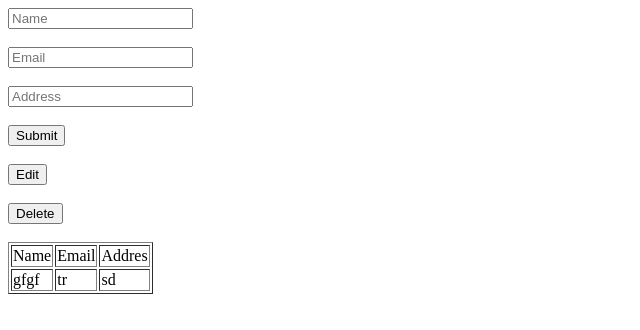
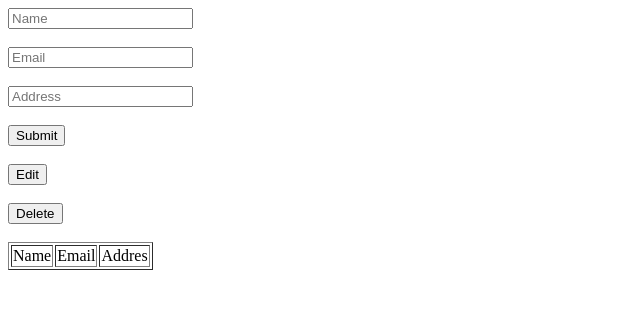
Before and after one commit to wajeehulhasan/task1, a website: page index.html in a window 1280 px wide. Shown: the whole page, without its empty margins (0-640 px from the left). Drawn offline with nearby package versions, Linux system fonts and the light colour scheme.

Commit message:
Update index.html

```diff
--- a/index.html
+++ b/index.html
@@ -47,10 +47,8 @@
         <td id="sub3">Email</td>
         <td id="sub4">Addres</td>
     </tr>
-    <tr><td>gfgf</td>
-    <td>tr</td>
-<td>sd</td>
-</tr>
+
+
 
 </table>
 
```
